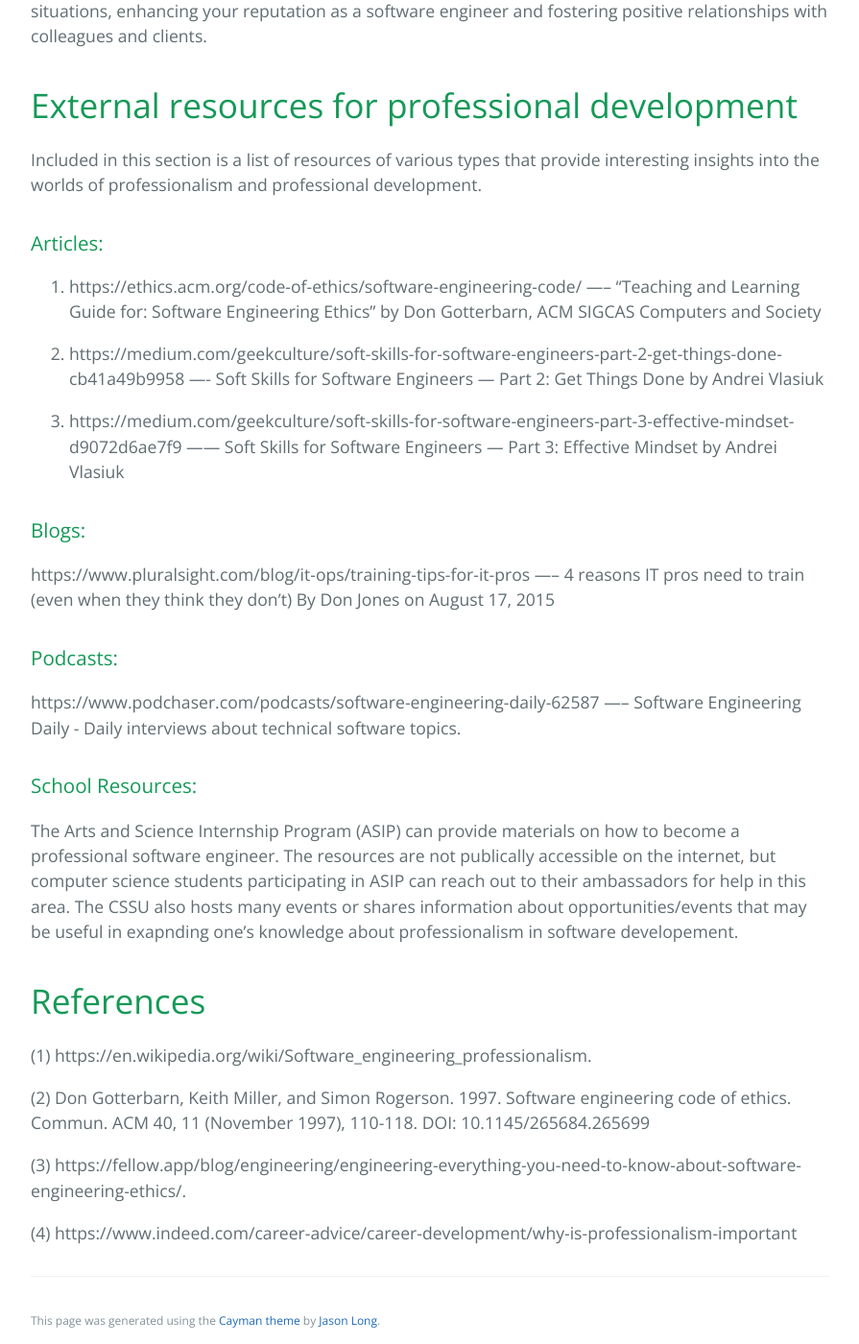
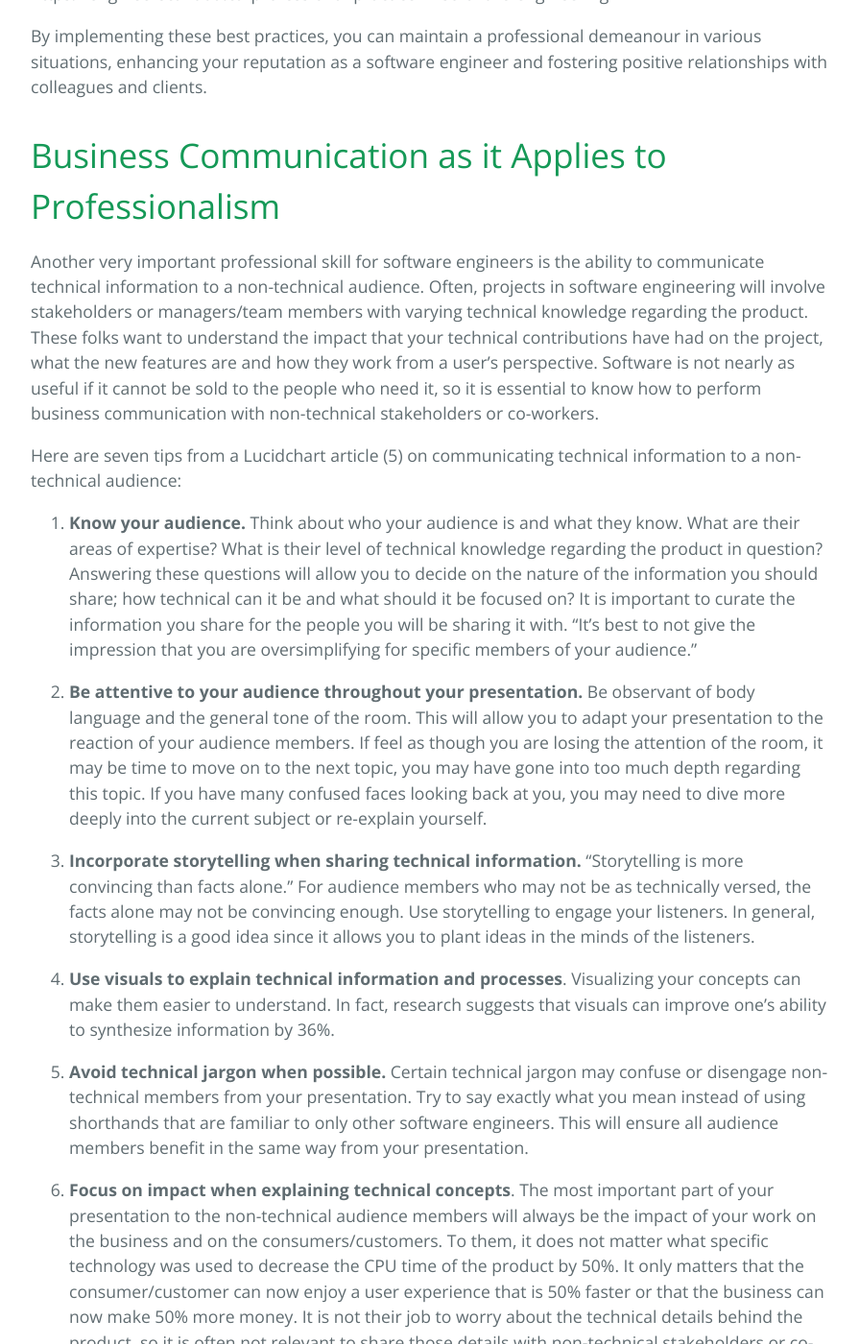
Before and after one commit to learning-software-engineering/learning-software-engineering.github.io, a Jekyll site: the page built from Topics/Professionalism.md, in a window 1280 px wide and 1400 px high, scrolled down 4468 px. Shown: the whole window at 96% size, without its empty margins (192-1087 px from the left). Built offline with Jekyll 4.4.1, drawn with Linux system fonts in a browser that asks for light colours; our own code applies the rules of GitHub Pages for plain Markdown files; some of the changed text lies outside the part shown.

Commit message:
Update Professionalism.md Added Business Communication Section
Added a section on the professionalism page that explains the important of knowing how to communicate technical information to non-technical stakeholders or co-workers. The sections also gives some tips on how to do so effectively.

```diff
--- a/Topics/Professionalism.md
+++ b/Topics/Professionalism.md
@@ -32,7 +32,7 @@ According to the Software Engineering Code of Ethics and Professional Practice (
 
 8. Self: Software engineers shall participate in lifelong learning regarding the practice of their profession and shall promote an ethical approach to the practice of the profession.
 
-These guiding principles are further broken down in the code into more concise and actionable items.
+These guiding principles are further broken down in the code into more concise and actionable items. Feel free to take a look at them using reference (2) to improve your understanding of ethical behaviour in software engineering.
 
 According to a Fellow article by Brier Cook (3), five tips to help software engineers ensure they behave ethically are:
 
@@ -62,7 +62,7 @@ According to a Fellow article by Brier Cook (3), five tips to help software engi
 
 ### Importance of Professionalism in Software Engineering
 
-Professionalism is important in software engineering because it allows you to be respected member of the software developement community. It can allow you to get jobs, stand out at a job and generally to be a person others think of for opportunities. Professional bahaviour also ensures that one is a reliable and respectful co-worker and allows software engineers to foster positive working relationships with others. (4)
+Professionalism is important in software engineering because it allows you to be a respected member of the software development community. It can allow you to get jobs, stand out at a job and generally be a person others think of for opportunities. Professional behaviour also ensures that one is a reliable and respectful co-worker and allows software engineers to foster positive working relationships with others. (4)
 
 # Best Practices for Maintaining a Professional Demeanor in Various Situations
 
@@ -102,7 +102,27 @@ You can find additional professional practices on this website: https://engineer
 
 By implementing these best practices, you can maintain a professional demeanour in various situations, enhancing your reputation as a software engineer and fostering positive relationships with colleagues and clients.
 
-# External resources for professional development
+# Business Communication as it Applies to Professionalism
+
+Another very important professional skill for software engineers is the ability to communicate technical information to a non-technical audience. Often, projects in software engineering will involve stakeholders or managers/team members with varying technical knowledge regarding the product. These folks want to understand the impact that your technical contributions have had on the project, what the new features are and how they work from a user's perspective. Software is not nearly as useful if it cannot be sold to the people who need it, so it is essential to know how to perform business communication with non-technical stakeholders or co-workers.
+
+Here are seven tips from a Lucidchart article (5) on communicating technical information to a non-technical audience:
+
+1. **Know your audience.** Think about who your audience is and what they know. What are their areas of expertise? What is their level of technical knowledge regarding the product in question? Answering these questions will allow you to decide on the nature of the information you should share; how technical can it be and what should it be focused on? It is important to curate the information you share for the people you will be sharing it with. "It’s best to not give the impression that you are oversimplifying for specific members of your audience."
+
+2. **Be attentive to your audience throughout your presentation.** Be observant of body language and the general tone of the room. This will allow you to adapt your presentation to the reaction of your audience members. If feel as though you are losing the attention of the room, it may be time to move on to the next topic, you may have gone into too much depth regarding this topic. If you have many confused faces looking back at you, you may need to dive more deeply into the current subject or re-explain yourself.
+
+3. **Incorporate storytelling when sharing technical information.** "Storytelling is more convincing than facts alone." For audience members who may not be as technically versed, the facts alone may not be convincing enough. Use storytelling to engage your listeners. In general, storytelling is a good idea since it allows you to plant ideas in the minds of the listeners.
+
+4. **Use visuals to explain technical information and processes**. Visualizing your concepts can make them easier to understand. In fact, research suggests that visuals can improve one's ability to synthesize information by 36%.
+
+5. **Avoid technical jargon when possible.** Certain technical jargon may confuse or disengage non-technical members from your presentation. Try to say exactly what you mean instead of using shorthands that are familiar to only other software engineers. This will ensure all audience members benefit in the same way from your presentation.
+
+6. **Focus on impact when explaining technical concepts**. The most important part of your presentation to the non-technical audience members will always be the impact of your work on the business and on the consumers/customers. To them, it does not matter what specific technology was used to decrease the CPU time of the product by 50%. It only matters that the consumer/customer can now enjoy a user experience that is 50% faster or that the business can now make 50% more money. It is not their job to worry about the technical details behind the product, so it is often not relevant to share those details with non-technical stakeholders or co-workers. "Focus on the initiatives and pain points that your audience cares most about, and your interactions will have a much greater impact with executives and other non-technical employees at your organization."
+
+7. **Encourage questions**. Sometimes audience members may be uncomfortable speaking up and asking questions when something is not clear to them during your presentation. "As you go through your presentation, pause and ask, 'Are there any questions?' Create an atmosphere where stakeholders feel comfortable asking for clarification and starting conversations. "
+
+# External Resources for Professional Development
 
 Included in this section is a list of resources of various types that provide interesting insights into the worlds of professionalism and professional development.
 
@@ -121,13 +141,15 @@ https://www.pluralsight.com/blog/it-ops/training-tips-for-it-pros ----- 4 reason
 https://www.podchaser.com/podcasts/software-engineering-daily-62587 ----- Software Engineering Daily - Daily interviews about technical software topics.
 
 ### School Resources:
-The Arts and Science Internship Program (ASIP) can provide materials on how to become a professional software engineer. The resources are not publically accessible on the internet, but computer science students participating in ASIP can reach out to their ambassadors for help in this area. The CSSU also hosts many events or shares information about opportunities/events that may be useful in exapnding one's knowledge about professionalism in software developement.
+The Arts and Science Internship Program (ASIP) can provide materials on how to become a professional software engineer. The resources are not publically accessible on the internet, but computer science students participating in ASIP can reach out to their ambassadors for help in this area. The CSSU also hosts many events or shares information about opportunities/events that may be useful in expanding one's knowledge about professionalism in software development.
 
-# References
-(1) https://en.wikipedia.org/wiki/Software_engineering_professionalism.
+# References for this Wiki Page
+(1) https://en.wikipedia.org/wiki/Software_engineering_professionalism
 
-(2) Don Gotterbarn, Keith Miller, and Simon Rogerson. 1997. Software engineering code of ethics. Commun. ACM 40, 11 (November 1997), 110-118. DOI: 10.1145/265684.265699
+(2) Don Gotterbarn, Keith Miller, and Simon Rogerson. 1997. Software engineering code of ethics. Commun. ACM 40, 11 (November 1997), 110-118. DOI: 10.1145/265684.265699.
 
-(3) https://fellow.app/blog/engineering/engineering-everything-you-need-to-know-about-software-engineering-ethics/.
+(3) https://fellow.app/blog/engineering/engineering-everything-you-need-to-know-about-software-engineering-ethics/
 
 (4) https://www.indeed.com/career-advice/career-development/why-is-professionalism-important
+
+(5) https://www.lucidchart.com/blog/how-to-explain-technical-ideas-to-a-non-technical-audience
```
Also changed, not shown: other parts of Topics/Professionalism.md (+1 -1 lines).
